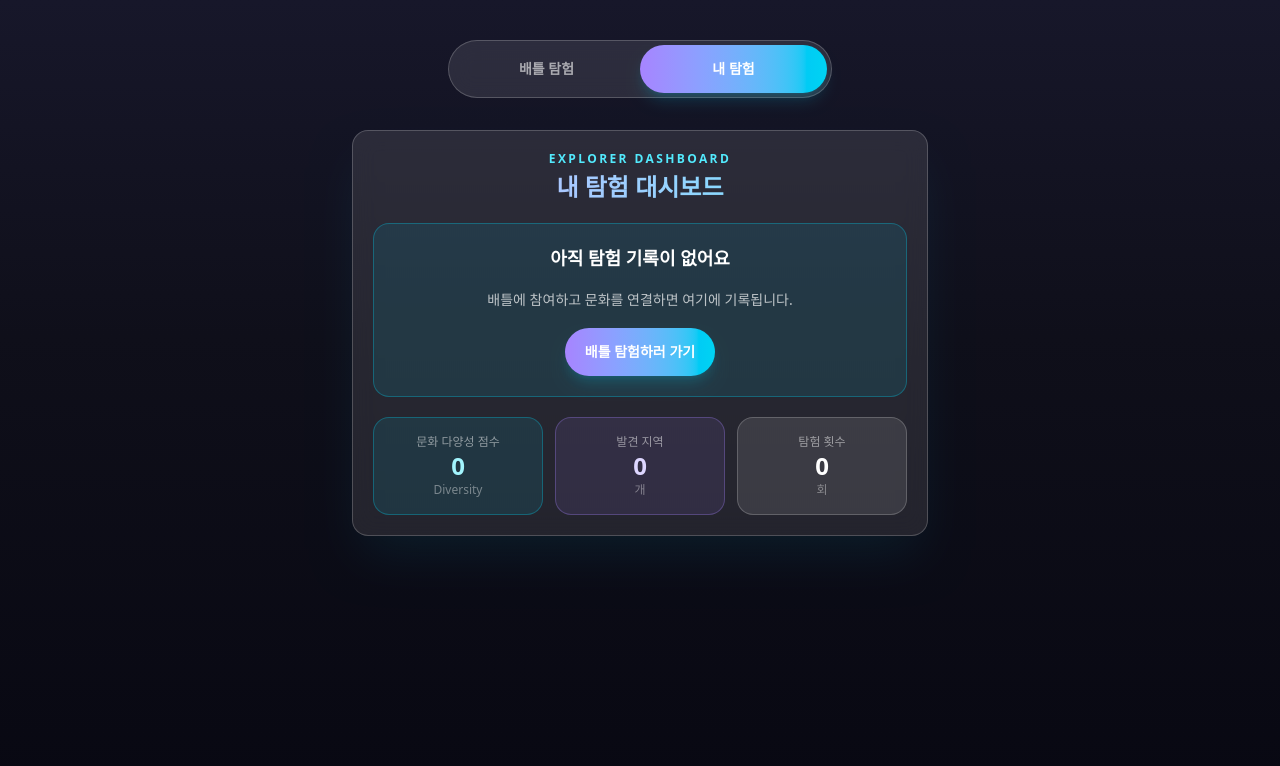
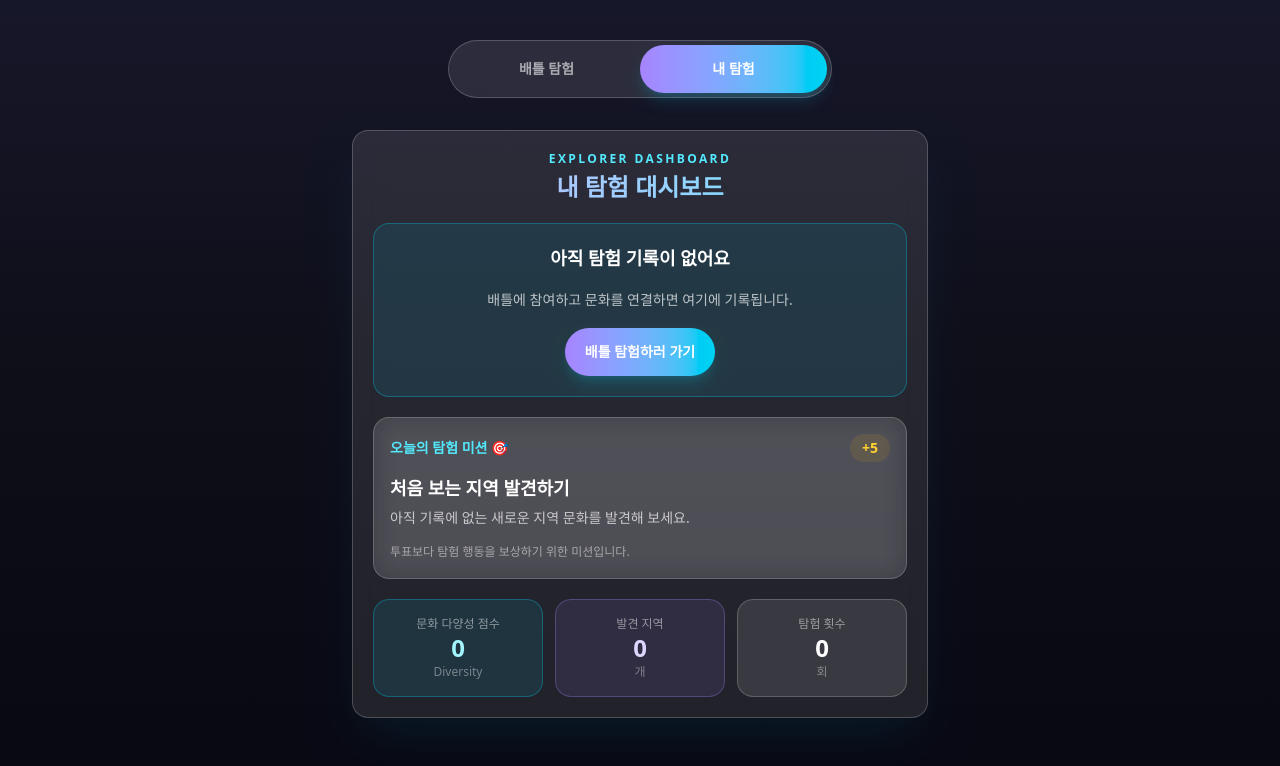
Before and after one commit to dodobow/Khuthon-DULETGIL, a Next.js app: page / in a window 1280 px wide. Both pictures are taken after a click on the button "내 탐험". Shown: the top 766 px of the page. Built offline with nearby package versions, Linux system fonts and the light colour scheme.

Commit message:
feat: 오늘의 미션 카드를 대시보드로 이동

```diff
--- a/app/page.tsx
+++ b/app/page.tsx
@@ -354,6 +354,7 @@ export default function Home() {
               score={explorerScore}
               discoveredRegions={discoveredRegions}
               explorationLogs={explorationLogs}
+              currentMission={currentMission}
               onStartExplore={() => setViewMode('battle')}
             />
           </div>
@@ -419,7 +420,6 @@ export default function Home() {
                 <BattleResult
                   battle={currentBattle}
                   votedSide={votedSide}
-                  mission={currentMission}
                   onNext={() => setPhase(3)}
                 />
               </div>
--- a/components/BattleResult.tsx
+++ b/components/BattleResult.tsx
@@ -1,18 +1,15 @@
 import DiscoveryReason from '@/components/DiscoveryReason'
-import ExplorationMission from '@/components/ExplorationMission'
-import type { Battle, ExplorationMission as Mission } from '@/types'
+import type { Battle } from '@/types'
 
 interface BattleResultProps {
   battle: Battle
   votedSide: 'left' | 'right'
-  mission: Mission | null
   onNext: () => void
 }
 
 export default function BattleResult({
   battle,
   votedSide,
-  mission,
   onNext,
 }: BattleResultProps) {
   const selectedCulture =
@@ -38,14 +35,6 @@ export default function BattleResult({
           rightWeight={battle.rightCulture.diversityWeight}
         />
 
-        {mission && (
-          <ExplorationMission
-            title={mission.title}
-            description={mission.description}
-            reward={mission.reward}
-          />
-        )}
-
         <button
           type="button"
           onClick={onNext}
--- a/components/ExplorationDashboard.tsx
+++ b/components/ExplorationDashboard.tsx
@@ -1,10 +1,12 @@
+import ExplorationMission from '@/components/ExplorationMission'
 import { analyzeTaste } from '@/data/tasteProfile'
-import type { ExplorationLog } from '@/types'
+import type { ExplorationLog, ExplorationMission } from '@/types'
 
 interface ExplorationDashboardProps {
   score: number
   discoveredRegions: string[]
   explorationLogs: ExplorationLog[]
+  currentMission?: ExplorationMission | null
   onStartExplore?: () => void
 }
 
@@ -33,6 +35,7 @@ export default function ExplorationDashboard({
   score,
   discoveredRegions,
   explorationLogs,
+  currentMission,
   onStartExplore,
 }: ExplorationDashboardProps) {
   const recentRoutes = explorationLogs.slice(0, 3)
@@ -60,6 +63,14 @@ export default function ExplorationDashboard({
               </button>
             )}
           </div>
+        )}
+
+        {currentMission && (
+          <ExplorationMission
+            title={currentMission.title}
+            description={currentMission.description}
+            reward={currentMission.reward}
+          />
         )}
 
         <div className="grid grid-cols-3 gap-3">
```
